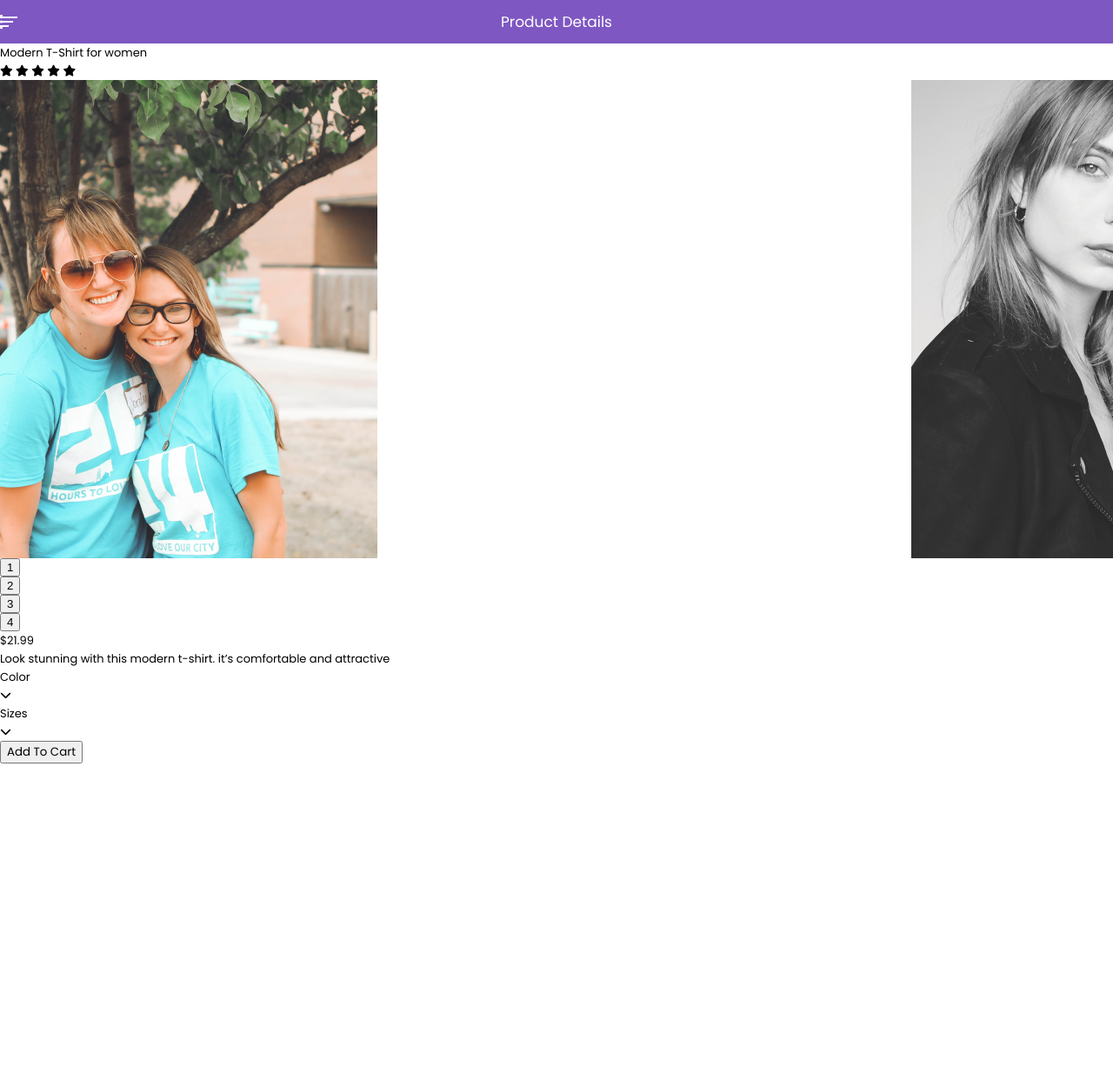
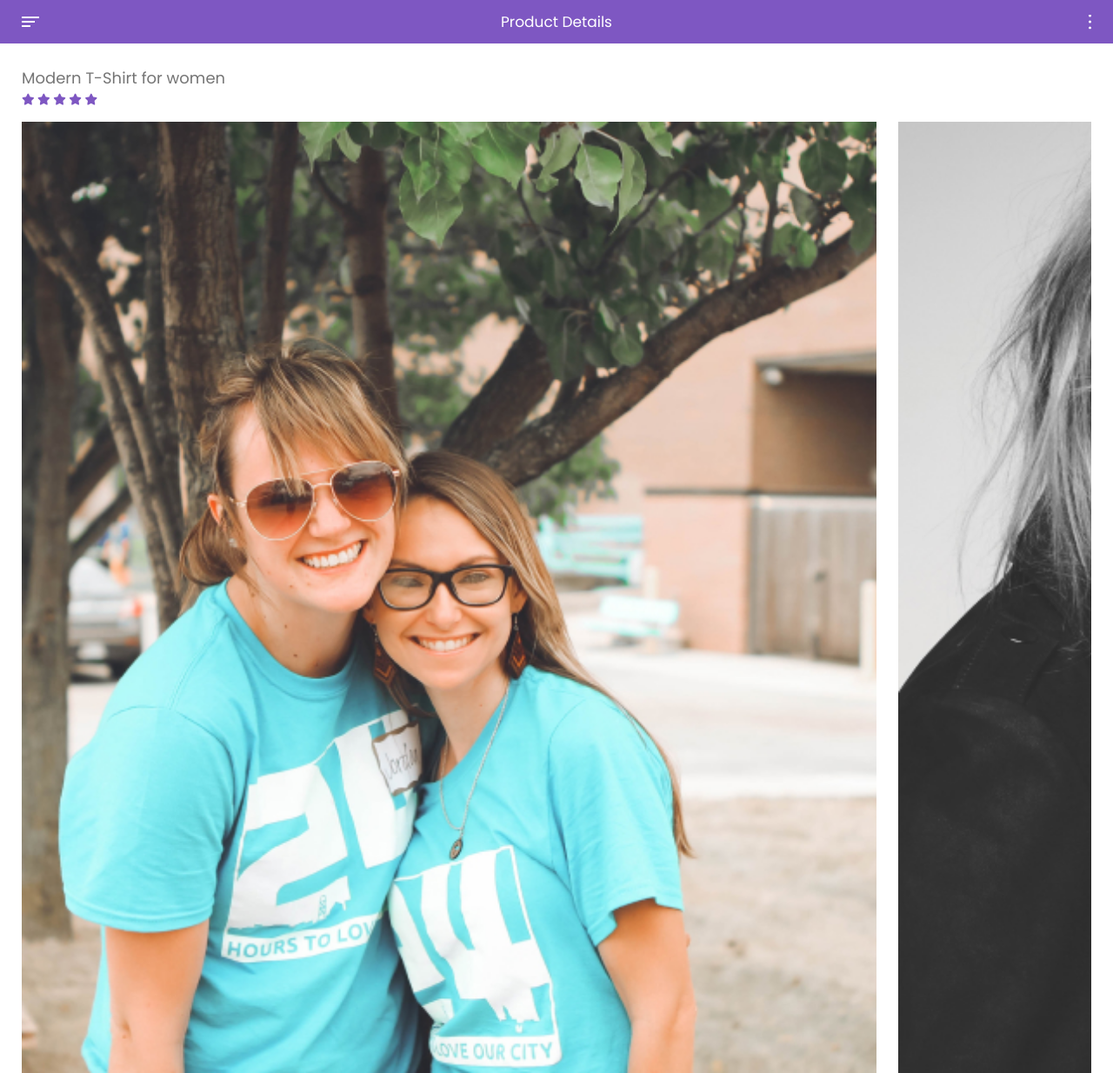
Before and after one commit to YENAZIGMINA/web, a plain HTML site: page web/FashionApp/Product Detail.html in a window 1280 px wide. Shown: the top 1234 px of the page at 87% size. Before the commit the page ends 878 px from the top, so only its background shows below. Drawn offline with nearby package versions, Linux system fonts and the light colour scheme.

Commit message:
Add files via upload

```diff
--- a/web/FashionApp/CSS/style.css
+++ b/web/FashionApp/CSS/style.css
@@ -300,3 +300,222 @@ header>img.menu_icon_right {
     color: #7E57C2;
     margin-top: 1px;
 }
+
+/* 💛Product Detail */
+
+header .left {
+    left: 25px;
+}
+header h2 {
+    font-size: 17px;
+}
+header .right {
+    right: 25px
+}
+
+.contnent {}
+.main_top {padding: 0 25px;}
+.main_top h2{
+    font-size: 18px;
+    line-height: 29px;
+    color: #757575;
+    margin-top: 25px;
+}
+.main_top .star {
+    font-size: 13px;
+    line-height: 21px;
+    color: #7E57C2;
+    margin-right: 5px;
+}
+
+.main_slide {
+    margin-top: 15px;
+    padding: 0 25px;
+}
+.main_slide .main_img {
+    width: 100%;
+}
+.main_img .slick-slide {
+    padding-right: 25px;
+}
+.main_slide .main_img div img {
+    width: 100%; height: 100%;
+}
+
+.main_slide .slick-dots {
+    position: absolute;
+    bottom: -25px; right: 78px;
+}
+.main_slide .slick-dots li {
+    float: left;
+    width: 10px; height: 10px;
+    background-color: #ffffff;
+    border: 1px solid #7E57C2;
+    margin-right: 5px;
+    border-radius: 50%;
+    /* list-style: none; */
+}
+.main_slide .slick-dots li button {
+    font-size: 0;
+    line-height: 0;
+    border-color: none;
+    border: 0;
+    background: none;
+}
+.main_slide .slick-dots li.slick-active {
+    background-color: #7E57C2;
+}
+
+.main_slide span {
+    font-size: 26px;
+    color: #757575;
+    display: block;
+    margin-top: 20px;
+}
+.main_slide p {
+    font-size: 13px;
+    line-height: 21px;
+    color: #757575;
+    margin-top: 10px;
+}
+
+.option {
+    overflow: hidden;
+    margin-top: 15px;
+}
+.color {
+    float: left;
+    width: 100px; height: 25px;
+    border: 1px solid #999999;
+    margin-left: 25px;
+    position: relative;
+}
+.color p {
+    line-height: 25px;
+    font-size: 13px;
+    color: #757575;
+    display: block;
+    padding-left: 10px;
+}
+.color i {
+    position: absolute;
+    top: 0px; right: 10px;
+    color: #757575;
+    font-size: 7px;
+    line-height: 25px;
+}
+.size {
+    float: right;
+    width: 100px; height: 25px;
+    border: 1px solid #999999;
+    margin-right: 125px;
+    position: relative;
+}
+.size p {
+    line-height: 25px;
+    font-size: 13px;
+    color: #757575;
+    display: block;
+    padding-left: 10px;
+}
+.option .size i {
+    position: absolute;
+    top: 0px; right: 10px;
+    color: #757575;
+    font-size: 7px;
+    line-height: 25px;
+}
+
+.bottom {
+    margin-top: 25px;
+    padding: 0 25px;
+}
+.bottom form input {
+    width: 325px; height: 50px;
+    background-color: #7E57C2;
+    color: #fff;
+    font-size: 16px;
+    outline: 0;
+    display: block;
+    outline-style: none; /* 안먹힘 */
+}
+
+
+/* 💛.Shopping Cart */
+.wrap {
+    padding: 0 25px;
+    margin-top: 35px;
+}
+.cart {
+    width: 325px; height: 55px;
+    border-bottom: 1px solid #CCCCCC;
+    margin-bottom: 15px;
+}
+.cart_p {
+    float: left;
+    width: 90%;
+}
+.icon {
+    float: right;
+}
+.cart_p img {
+    float: left;
+    width: 40px; height: 40px;
+    margin-right: 10px;
+}
+.cart_p div h3 {
+    font-size: 15px;
+    line-height: 20px;
+    color: #757575;
+}
+.cart_p div p {
+    font-size: 10px;
+    line-height: 16px;
+    color: #757575;
+}
+.cart .icon {
+    font-size: 10px;
+    line-height: 40px;
+    color: #757575;
+}
+
+
+.price {
+    margin-top: 30px;
+}
+.price .text {
+    overflow: hidden;
+    position: relative;
+}
+.price .text span {
+    /* float: left; */
+    font-size: 15px;
+    line-height: 25px;
+    color: #757575;
+    position: absolute;
+    top: 0; right: 88px;
+}
+.price .text .total {
+    font-size: 18px;
+    font-weight: 500;
+}
+.price .text p {
+    float: right;
+    font-size: 15px;
+    line-height: 25px;
+    color: #757575;
+}
+.price .text .total_p {
+    font-size: 18px;
+    line-height: 25px;
+    color: #7E57C2;;
+    font-weight: 500;
+}
+
+.bottom input {
+    margin-top: 35px;
+
+    outline: none;
+    border: 0;
+    box-sizing: border-box;
+}
```
